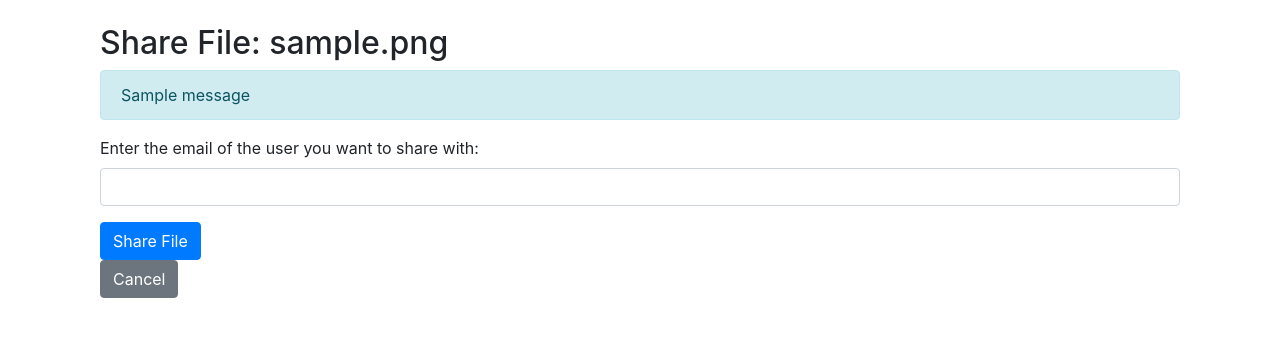
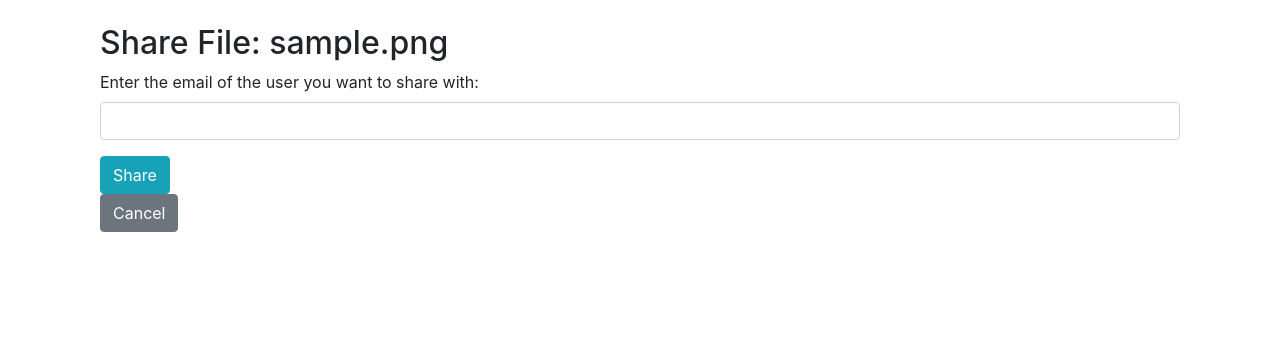
Before and after one commit to testkathembo/mydriveapp, a Django app: page /share-file/1/ in a window 1280 px wide. Shown: the part 56-393 px from the top of the page. Run offline with Django 5.2, Linux system fonts and the light colour scheme; a user stored in the database is signed in; tables that the repository leaves empty hold one stand-in row (values such as "Sample post"); one stand-in notice (Sample message) is shown; parts of the project's set-up code (start-up, migrations or seed data) failed here and were passed over; some libraries are stand-ins or nearby versions.

Commit message:
share to email added

```diff
--- a/mydrive/templates/share_file.html
+++ b/mydrive/templates/share_file.html
@@ -1,23 +1,15 @@
 {% extends "base_nav.html" %}
+
 {% block content %}
 <div class="container">
     <h2>Share File: {{ file.file.name }}</h2>
-
-    {% if messages %}
-        <div class="alert alert-info" role="alert">
-            {% for message in messages %}
-                {{ message }}
-            {% endfor %}
-        </div>
-    {% endif %}
-
     <form method="POST">
         {% csrf_token %}
         <div class="form-group">
             <label for="email">Enter the email of the user you want to share with:</label>
             <input type="email" name="email" id="email" class="form-control" required>
         </div>
-        <button type="submit" class="btn btn-primary">Share File</button>
+        <button type="submit" class="btn btn-info">Share</button>  <!-- Ensure this is a submit button -->
     </form>
     <a href="{% url 'browse' %}" class="btn btn-secondary">Cancel</a>
 </div>
--- a/mydrive/urls.py
+++ b/mydrive/urls.py
@@ -1,4 +1,6 @@
 from django.urls import path
+from django.conf import settings
+from django.conf.urls.static import static
 from .views import (
     register,
     login_view,
@@ -48,5 +50,7 @@ urlpatterns = [
 
     # Share files and folders
     path('share-file/<int:file_id>/', share_file, name='share_file'),  # URL for sharing files
-    path('share-folder/<int:folder_id>/', share_folder, name='share_folder'),  # URL f
 ]
+
+if settings.DEBUG:
+    urlpatterns += static(settings.MEDIA_URL, document_root=settings.MEDIA_ROOT)
--- a/mydrive/views.py
+++ b/mydrive/views.py
@@ -5,6 +5,9 @@ from django.contrib.auth.decorators import login_required
 from .forms import UserRegistrationForm, UserLoginForm, ProfileUpdateForm, FileUploadForm
 from .models import Profile, UploadedFile, Folder  # Ensure UploadedFile and Folder are imported
 from django.contrib.auth.models import User  # Make sure this is included
+from django.core.mail import send_mail
+from django.conf import settings
+
 
 
 
@@ -253,9 +256,6 @@ def copy_file(request, file_id):
         messages.error(request, 'Target folder not found.')
         return redirect('browse')
 
-
-from django.shortcuts import get_object_or_404
-
 @login_required
 def delete_file(request, file_id):
     """Handles file deletion for logged-in users."""
@@ -280,28 +280,39 @@ def delete_folder(request, folder_id):
 
     return render(request, 'confirm_delete_folder.html', {'folder': folder})
 
+def send_test_email(request, recipient_email, file):
+    subject = 'File Shared with You'
+    # Use the request object to get the absolute URI
+    download_link = request.build_absolute_uri(file.file.url)  # Use request to get the full URL
+    message = f'The file {file.file.name} has been shared with you. You can download it here: {download_link}'
+    from_email = settings.EMAIL_HOST_USER
+
+    try:
+        send_mail(
+            subject,
+            message,
+            from_email,
+            [recipient_email],
+            fail_silently=False,
+        )
+        print(f"Email sent to {recipient_email}")
+    except Exception as e:
+        print(f"An error occurred: {str(e)}")
+
 
 @login_required
 def share_file(request, file_id):
-    """Share a file with another user via email."""
-    file_to_share = get_object_or_404(UploadedFile, id=file_id)
+    file = get_object_or_404(UploadedFile, id=file_id)
 
-    if request.method == 'POST':
-        recipient_email = request.POST.get('email')  # Get email from form
-        subject = f"Shared File: {file_to_share.file.name}"
-        message = f"You have been shared a file: {file_to_share.file.name}\n\nDownload it here: {file_to_share.file.url}"
+    if request.method == "POST":
+        email = request.POST.get('email')
+        # Call the email sending function with request
+        send_test_email(request, email, file)
 
-        try:
-            # Send the email
-            send_mail(subject, message, settings.EMAIL_HOST_USER, [recipient_email])
-            messages.success(request, f'File shared successfully with {recipient_email}!')
-            return redirect('browse')
-        except Exception as e:
-            messages.error(request, f'Error sharing file: {e}')
-            return redirect('browse')
+        messages.success(request, 'File shared successfully!')
+        return redirect('browse')  # Redirect to a suitable page after sharing
 
-    return render(request, 'share_file.html', {'file': file_to_share})
-
+    return render(request, 'share_file.html', {'file': file})
 
 
 @login_required
```
